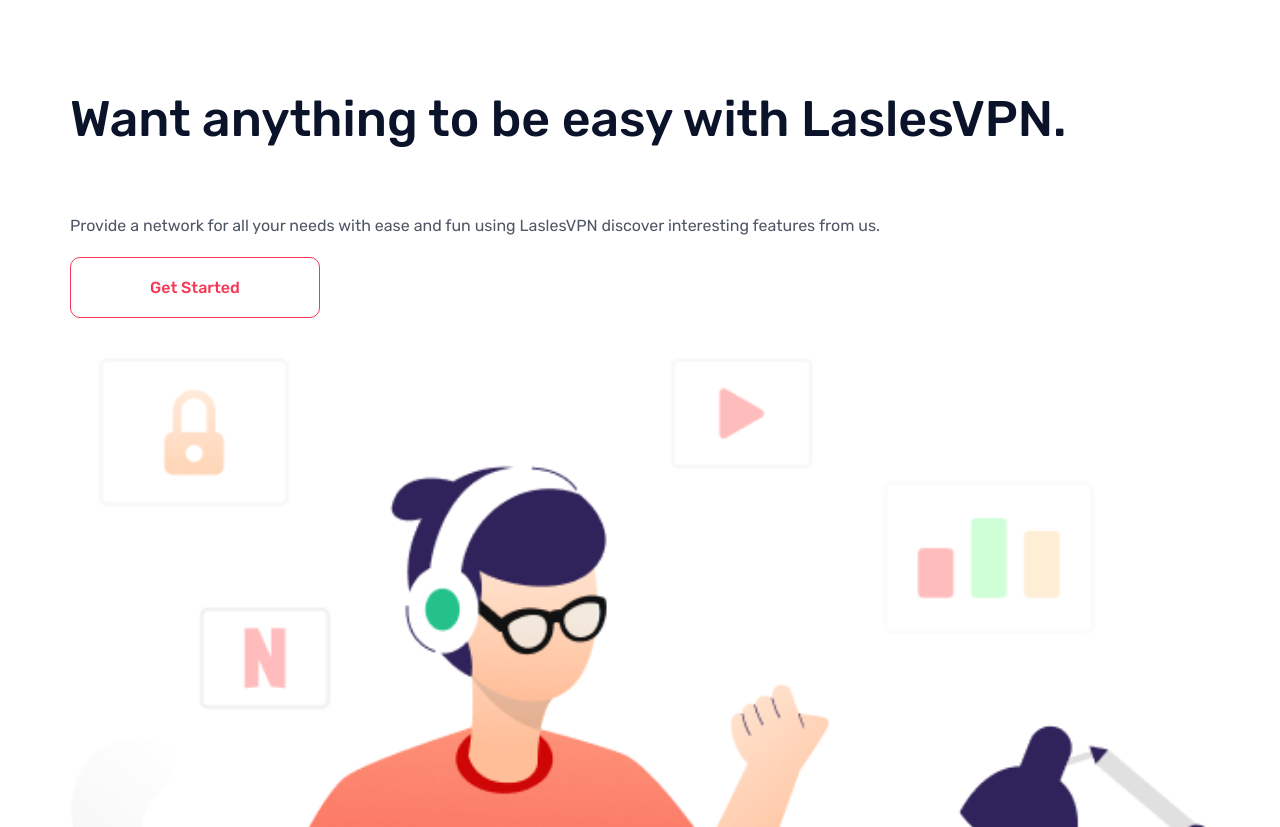
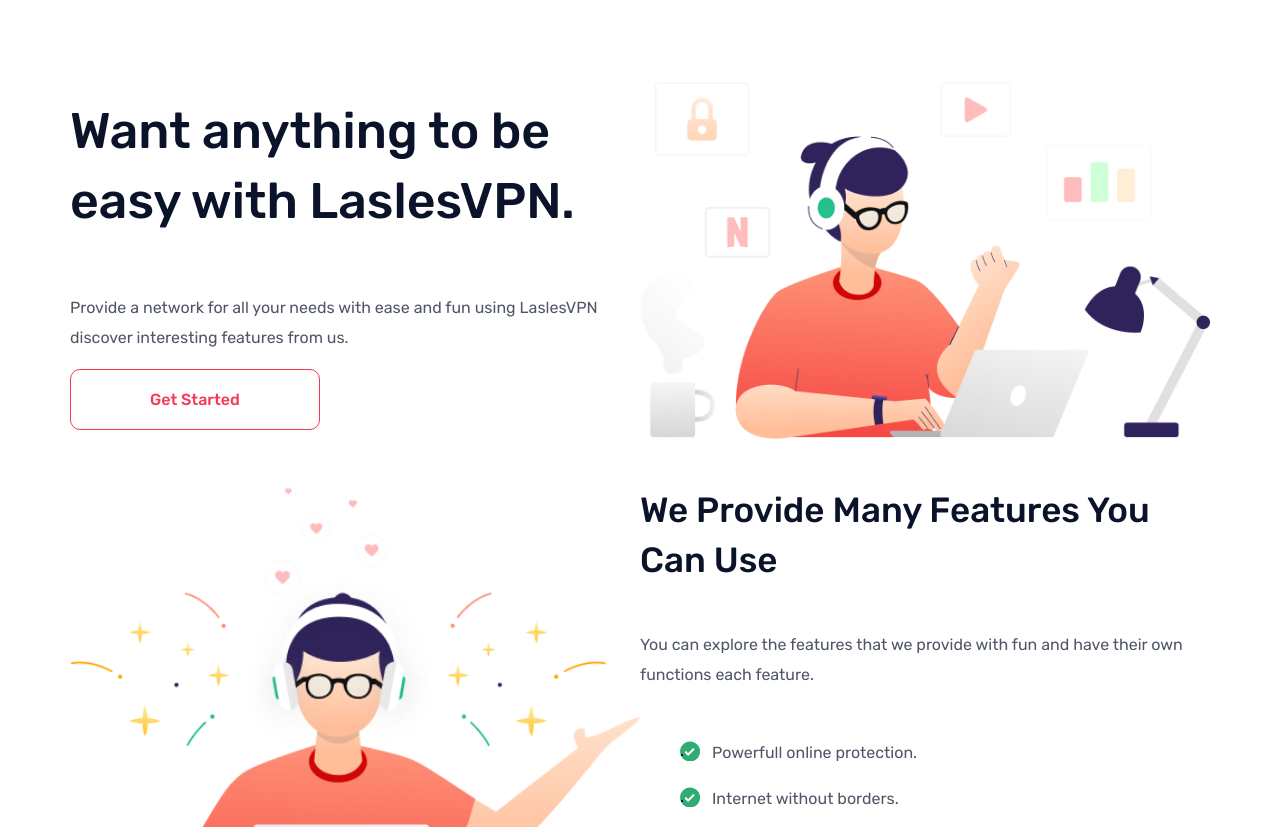
Before and after one commit to tilektesovdaniyar/laslesVPN, a plain HTML site: page index.html in a window 1280 px wide. Shown: the part 93-920 px from the top of the page. Drawn offline with Linux system fonts and the light colour scheme.

Commit message:
update promo  block

```diff
--- a/index.html
+++ b/index.html
@@ -38,5 +38,26 @@
             </div>
         </div>
     </div>
+    <div class="container">
+        <div class="promo">
+            <div class="promo__img">
+                <img src="uploads/promo-img-list.png" alt="promo-img" class="promo__img">
+            </div>
+            <div class="promo__content">
+                <h2 class="title">
+                    We Provide Many Features You Can Use
+                </h2>
+                <p class="txt">
+                    You can explore the features that we provide with fun and have their own functions each feature.
+                </p>
+                <ul class="list">
+                    <li class="list__item"><p class="list__txt txt" > Powerfull online protection.</p></li>
+                    <li class="list__item"><p class="list__txt txt" >Internet without borders.</p> </li>
+                    <li class="list__item"><p class="list__txt txt" > Supercharged VPN</p></li>
+                    <li class="list__item"><p class="list__txt txt" > No specific time limits.</p></li>
+                </ul>
+            </div>
+        </div>
+    </div>
 </body>
 </html>
--- a/sass/_promo.scss
+++ b/sass/_promo.scss
@@ -4,7 +4,8 @@
     &__content  {
         display: flex;
         flex-direction: column;
-        justify-content: space-between;
+        justify-content: center;
+        flex-basis: 100%;
     }
     &__title    {
         font-weight: 500;
@@ -15,6 +16,7 @@
     &__img  {
         width: 100%;
         margin-top: 20px;
+        flex-basis: 100%;
     }
 }
 .txt    {
@@ -33,8 +35,36 @@
     color: white;
     box-shadow: 0 15px 20px rgba(245, 56, 56, 0.35);
 }
+.title  {
+    font-weight: 500;
+    font-size: 35px;
+    line-height: 50px;
+    color: #0B132A;
+}
+.list   {
+    list-style: none;
+    &__item {
+        position: relative;
+    }
+    &__txt  {
+        margin-left: 32px;
+    }
+    &__item::before    {
+        content: ".";
+        width: 20px;
+        height: 20px;
+        background: url(../design/icon-marker.svg) no-repeat;
+        position: absolute;
+        top: 3px;
+        right: 0;
+        bottom: 0;
+        left: 0;
+    }
+}
+
 @media screen and (min-width: 700px)    {
     .promo  {
+        flex-direction: row;
         justify-content: space-between;
     }
 }
```
Also changed, not shown: design/icon-marker.svg (added), styles/style.css, uploads/promo-img-list.png (added), 1 other file.
